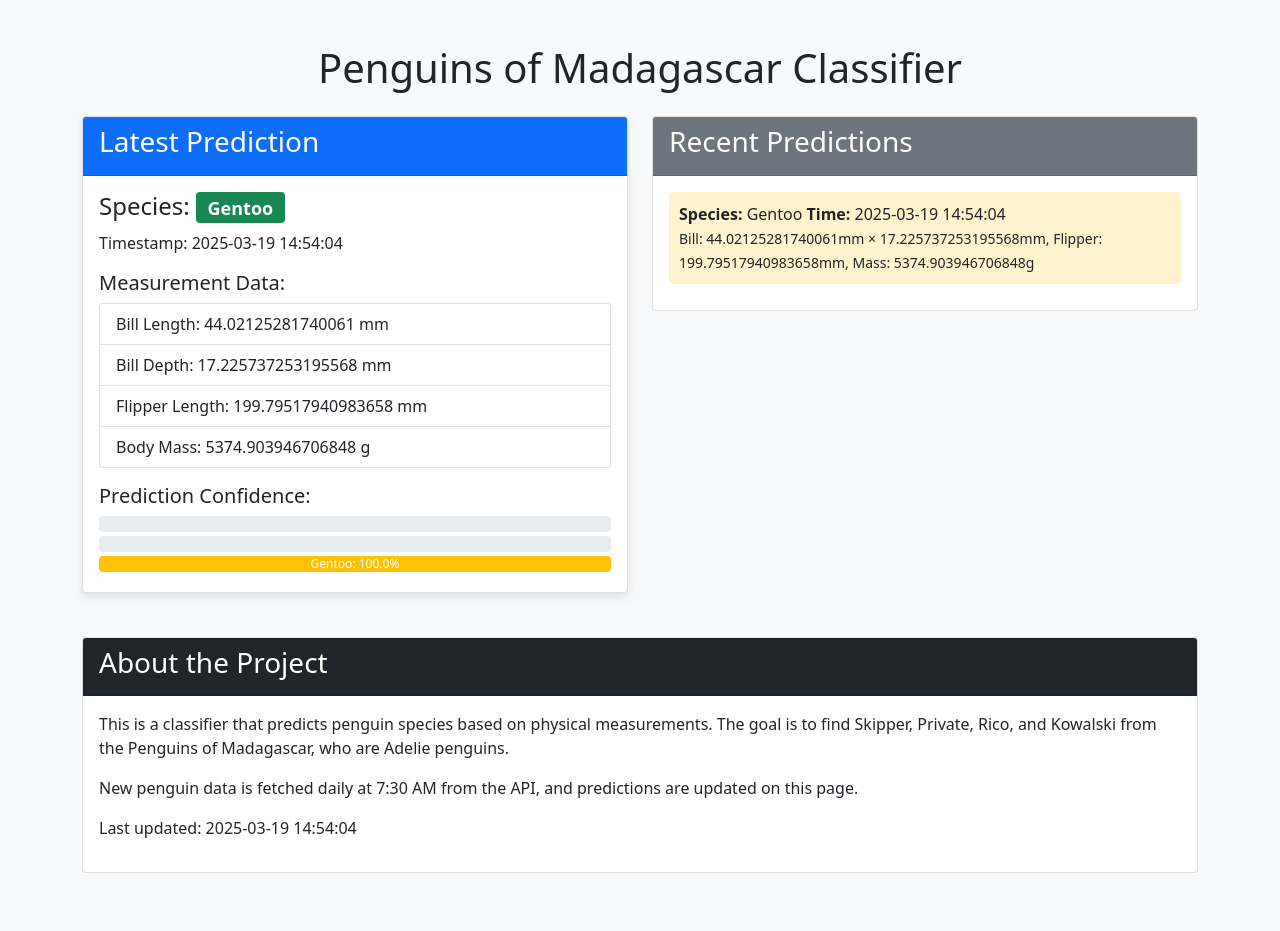
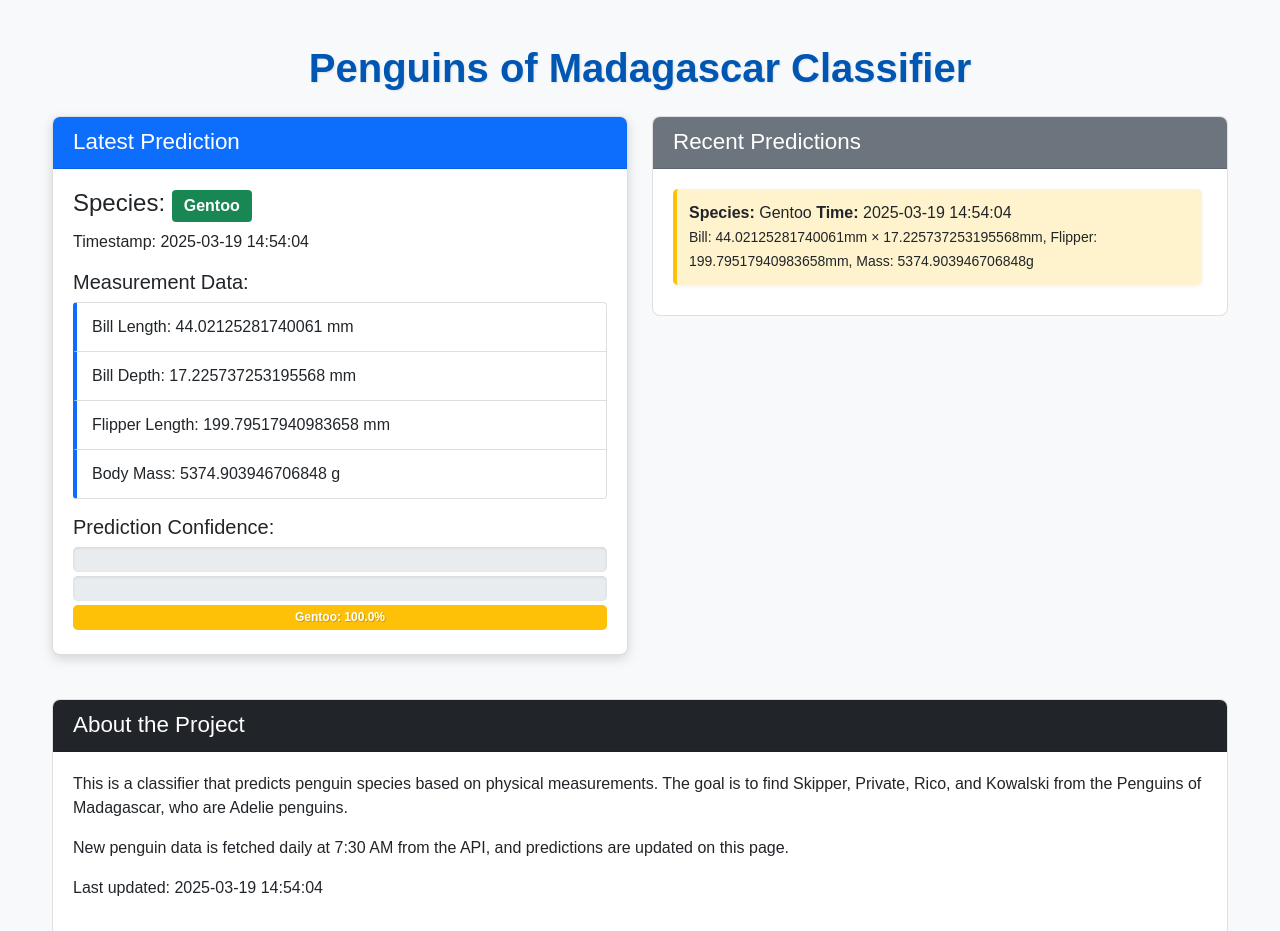
Before and after one commit to Lpiziks2/penguins-classifier, a plain HTML site: page docs/index.html in a window 1280 px wide. Shown: the top 931 px of the page. Before the commit the page ends 893 px from the top, so only its background shows below. Drawn offline with nearby package versions, Linux system fonts and the light colour scheme.

Commit message:
Update index.html

```diff
--- a/docs/index.html
+++ b/docs/index.html
@@ -5,34 +5,11 @@
     <meta name="viewport" content="width=device-width, initial-scale=1.0">
     <title>Penguins of Madagascar Classifier</title>
     <link href="https://cdn.jsdelivr.net/npm/bootstrap@5.1.3/dist/css/bootstrap.min.css" rel="stylesheet">
-    <style>
-        body {
-            padding: 20px;
-            background-color: #f8f9fa;
-        }
-        .prediction-card {
-            margin-bottom: 20px;
-            box-shadow: 0 4px 8px rgba(0,0,0,0.1);
-        }
-        .history-item {
-            margin-bottom: 10px;
-            padding: 10px;
-            border-radius: 5px;
-        }
-        .adelie {
-            background-color: #d4edda;
-        }
-        .chinstrap {
-            background-color: #d1ecf1;
-        }
-        .gentoo {
-            background-color: #fff3cd;
-        }
-    </style>
+    <link href="styles.css" rel="stylesheet">
 </head>
 <body>
     <div class="container">
-        <h1 class="text-center my-4">Penguins of Madagascar Classifier</h1>
+        <h1 class="text-center my-4 page-title">Penguins of Madagascar Classifier</h1>
 
         <div class="row">
             <div class="col-md-6">
```
